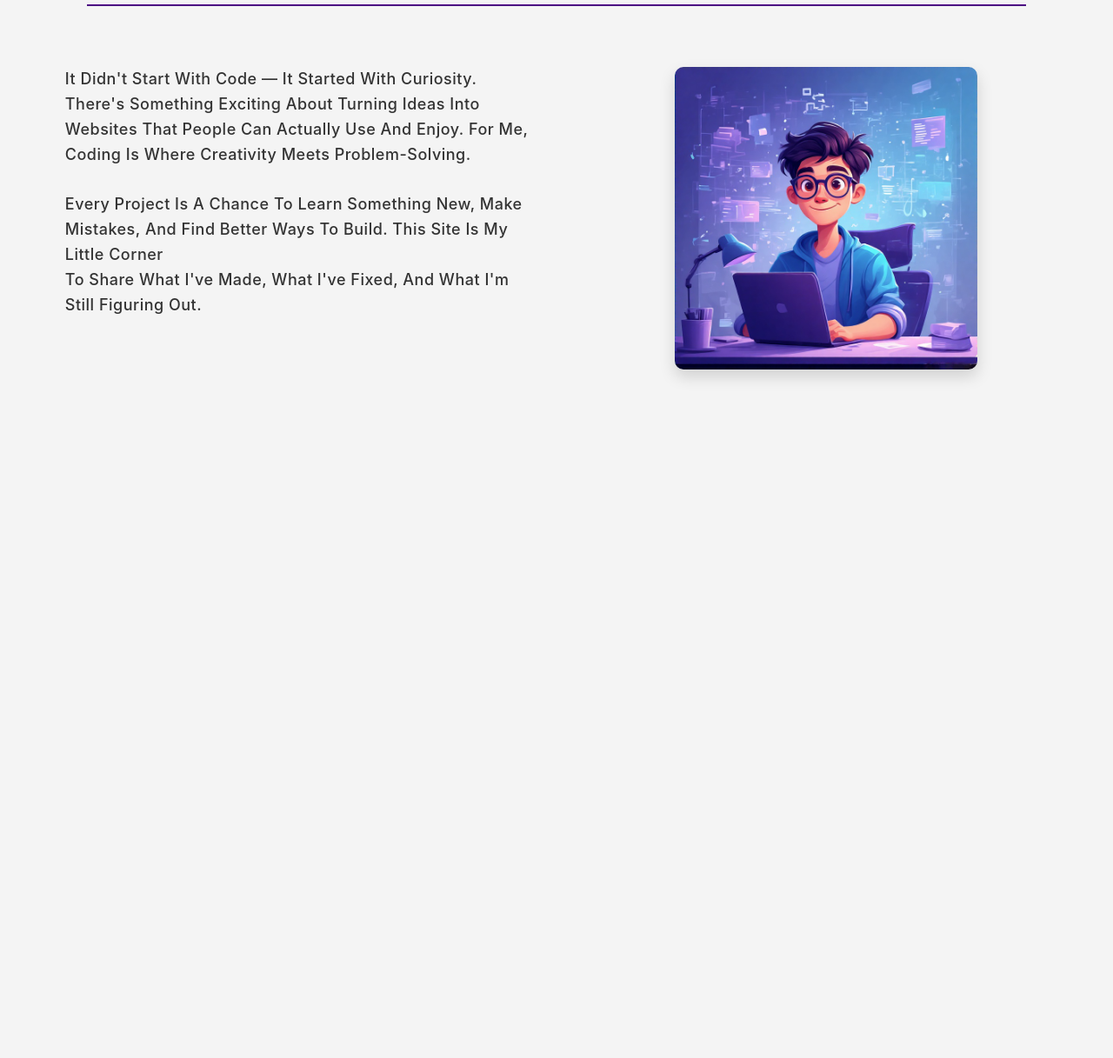
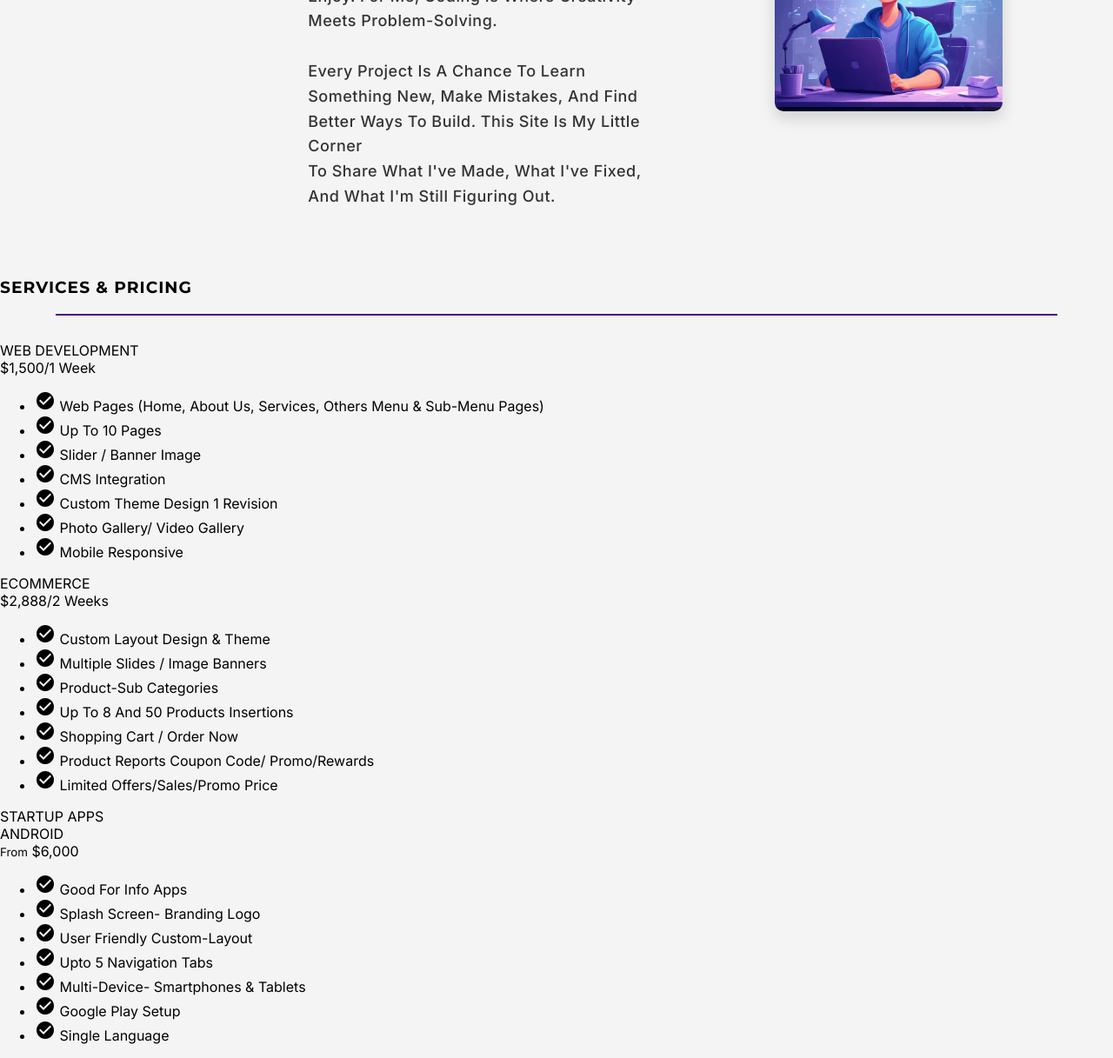
Before and after one commit to Navjeet-22/webdev, a plain HTML site: page index.html in a window 1280 px wide. Shown: the part 582-1799 px from the top of the page at 87% size. Before the commit the page ends 1071 px from the top, so only its background shows below. Drawn offline with nearby package versions, Linux system fonts and the light colour scheme.

Commit message:
Update index.html

```diff
--- a/index.html
+++ b/index.html
@@ -1,33 +1,51 @@
 <!DOCTYPE html>
 <html lang="en">
 <head>
-    <meta charset="UTF-8">
-    <meta name="viewport" content="width=device-width, initial-scale=1.0">
+  <meta charset="UTF-8" />
+  <meta name="viewport" content="width=device-width, initial-scale=1" />
   <title>web devlopment</title>
-    <link rel="stylesheet" href="style.css">
+  <link rel="stylesheet" href="style.css" />
+  <link rel="preconnect" href="https://fonts.googleapis.com" />
+  <link rel="preconnect" href="https://fonts.gstatic.com" crossorigin />
+  <link
+    href="https://fonts.googleapis.com/css2?family=Inter:ital,opsz,wght@0,14..32,100..900;1,14..32,100..900&family=Montserrat:ital,wght@0,100..900;1,100..900&display=swap"
+    rel="stylesheet"
+  />
+  <link href="https://fonts.googleapis.com/icon?family=Material+Icons" rel="stylesheet" />
+  <link href="https://unpkg.com/aos@2.3.4/dist/aos.css" rel="stylesheet">
 </head>
 <body>
-
   <header>
     <nav>
-            <div class="logo">web dev</div>
-            <div class="hamburger" id="hamburger">
-                &#9776;
-            </div>
+      <div class="logo fonthead">web dev</div>
+      <div class="hamburger" id="hamburger">&#9776;</div>
       <div id="bar" class="floating-menu">
         <ul>
-                    <li><a href="#intro">Launchpad
+          <li>
+            <a href="#intro">Launchpad
               <span class="tooltip">home sweet home!</span>
-                    </a></li>
-                    <li><a href="#about">Origin Story
-                        <span class="tooltip">Spoiler: I'm still learning, but loving it.</span>
-                    </a></li>
-                    <li><a href="#portfolio">the workshop
+            </a>
+          </li>
+          <li>
+            <a href="#about">Origin Story
+              <span class="tooltip">Spoiler: I'm still learning, but loving it!</span>
+            </a>
+          </li>
+          <li>
+            <a href="#services">What I Offer
+              <span class="tooltip">These are the tools in my belt… for now!</span>
+            </a>
+          </li>
+          <li>
+            <a href="#project">the workshop
               <span class="tooltip">A collection of things I've built, broken, and fixed again!</span>
-                    </a></li>
-                    <li><a href="#contact">
+            </a>
+          </li>
+          <li>
+            <a href="#contact">
               Let's Collab!<span class="tooltip">Let's build weird stuff together!</span>
-                    </a></li>
+            </a>
+          </li>
         </ul>
       </div>
     </nav>
@@ -35,31 +53,111 @@
 
   <section id="intro">
     <div class="intro-left">
-          <h2>Build Your Digital Future</h2>
-          <p>Learning to turn ideas into interactive, beautiful, and functional websites. Focused on clean code, modern design, and real results.</p>
+      <h2 class="fonthead">Build Your Digital Future</h2>
+      <p>
+        Learning to turn ideas into interactive, beautiful, and functional
+        websites. Focused on clean code, modern design, and real results.
+      </p>
       <a href="#contact" class="cta-btn">Start a Project</a>
     </div>
     <div class="intro-right">
       <p class="quote">"Every great developer was once a beginner."</p>
     </div>
   </section>
+
   <section id="about">
-        <h3>that's me!</h3>
-        <hr>
+    <div class="section-header">
+      <h3 class="fonthead">that's me!</h3>
+      <hr />
+    </div>
     <div class="about-left">
-        <p>It didn't start with code — It started with curiosity.
-            There's something exciting about turning ideas into <br>
-            websites that people can actually use and enjoy.
-            For me, coding is where creativity meets problem-solving.
-            <br><br>
-            Every project is a chance to learn something new, make mistakes,
-            and find better ways to build. This site is my little corner<br>
-            to share what I've made, what I've fixed, and what I'm still figuring out.</p>
+      <p>
+        It didn't start with code — It started with curiosity. There's
+        something exciting about turning ideas into <br />
+        websites that people can actually use and enjoy. For me, coding is
+        where creativity meets problem-solving. <br /><br />
+        Every project is a chance to learn something new, make mistakes, and
+        find better ways to build. This site is my little corner<br />
+        to share what I've made, what I've fixed, and what I'm still figuring
+        out.
+      </p>
     </div>
     <div class="about-right">
-                <img src="images/about.jpg" alt="Web developer illustration">
+      <img src="images/about.jpg" alt="Web developer illustration" />
     </div>
   </section>
+
+  <section id="services" aria-label="Service pricing cards" class="cards-section">
+    <h3 class="fonthead">Services & Pricing</h3>
+    <hr />
+    <div class="cards">
+      <!-- Card 1 -->
+      <article class="card web-dev" id="web-development" aria-labelledby="wd-title wd-price" data-aos="fade-up">
+        <div class="card-header" id="wd-title">WEB DEVELOPMENT</div>
+        <div class="card-price" id="wd-price">
+          $1,500<span class="price-duration">/1 Week</span>
+        </div>
+        <div class="card-content">
+          <ul>
+            <li><span class="material-icons" aria-hidden="true">check_circle</span> Web pages (home, about us, services, others menu &amp; sub-menu pages)</li>
+            <li><span class="material-icons" aria-hidden="true">check_circle</span> up to 10 pages</li>
+            <li><span class="material-icons" aria-hidden="true">check_circle</span> Slider / Banner Image</li>
+            <li><span class="material-icons" aria-hidden="true">check_circle</span> CMS Integration</li>
+            <li><span class="material-icons" aria-hidden="true">check_circle</span> Custom Theme Design 1 Revision</li>
+            <li><span class="material-icons" aria-hidden="true">check_circle</span> Photo Gallery/ Video Gallery</li>
+            <li><span class="material-icons" aria-hidden="true">check_circle</span> Mobile Responsive</li>
+          </ul>
+        </div>
+      </article>
+
+      <!-- Card 2 -->
+      <article class="card ecommerce" id="ecommerce" aria-labelledby="ec-title ec-price" data-aos="fade-up">
+        <div class="card-header" id="ec-title">ECOMMERCE</div>
+        <div class="card-price" id="ec-price">
+          $2,888<span class="price-duration">/2 Weeks</span>
+        </div>
+        <div class="card-content">
+          <ul>
+            <li><span class="material-icons" aria-hidden="true">check_circle</span> Custom Layout Design &amp; Theme</li>
+            <li><span class="material-icons" aria-hidden="true">check_circle</span> Multiple Slides / Image Banners</li>
+            <li><span class="material-icons" aria-hidden="true">check_circle</span> Product-sub Categories</li>
+            <li><span class="material-icons" aria-hidden="true">check_circle</span> Up to 8 and 50 products insertions</li>
+            <li><span class="material-icons" aria-hidden="true">check_circle</span> Shopping Cart / Order Now</li>
+            <li><span class="material-icons" aria-hidden="true">check_circle</span> Product Reports coupon code/ Promo/Rewards</li>
+            <li><span class="material-icons" aria-hidden="true">check_circle</span> Limited offers/Sales/Promo Price</li>
+          </ul>
+        </div>
+      </article>
+
+      <!-- Card 3 -->
+      <article class="card startup-apps" id="startup-apps" aria-labelledby="sa-title sa-price" data-aos="fade-up">
+        <div class="card-header" id="sa-title">
+          STARTUP APPS
+          <div class="sub-header">ANDROID</div>
+        </div>
+        <div class="card-price" id="sa-price">
+          <small>From</small>
+          <span>$6,000</span>
+        </div>
+        <div class="card-content">
+          <ul>
+            <li><span class="material-icons" aria-hidden="true">check_circle</span> Good for Info Apps</li>
+            <li><span class="material-icons" aria-hidden="true">check_circle</span> Splash Screen- Branding Logo</li>
+            <li><span class="material-icons" aria-hidden="true">check_circle</span> User friendly Custom-Layout</li>
+            <li><span class="material-icons" aria-hidden="true">check_circle</span> Upto 5 Navigation Tabs</li>
+            <li><span class="material-icons" aria-hidden="true">check_circle</span> Multi-Device- Smartphones &amp; Tablets</li>
+            <li><span class="material-icons" aria-hidden="true">check_circle</span> Google Play Setup</li>
+            <li><span class="material-icons" aria-hidden="true">check_circle</span> Single Language</li>
+          </ul>
+        </div>
+      </article>
+    </div>
+  </section>
+
+  <script src="https://unpkg.com/aos@2.3.4/dist/aos.js"></script>
+  <script>
+    AOS.init(); // Initialize AOS after page loads
+  </script>
 
   <script src="java.js"></script>
 </body>
```
Lines whose indentation alone changed are shown as unchanged.
